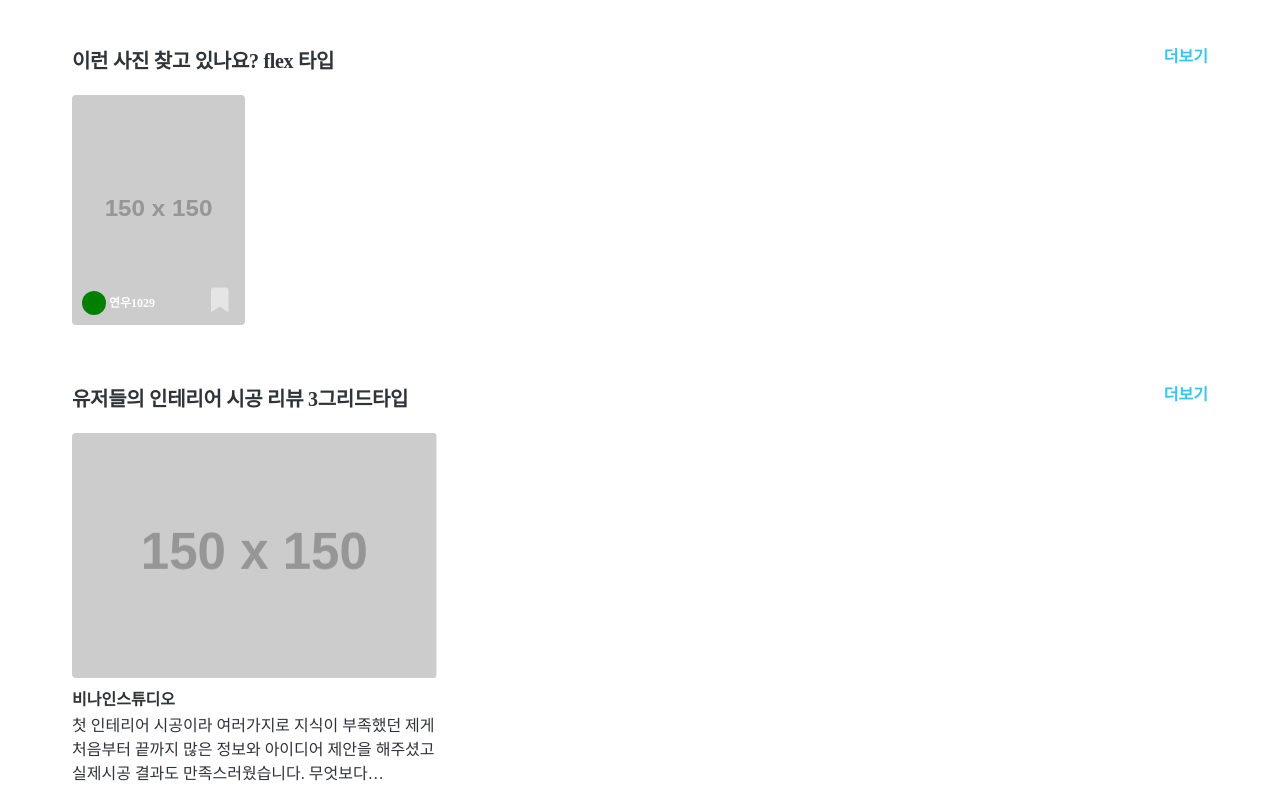
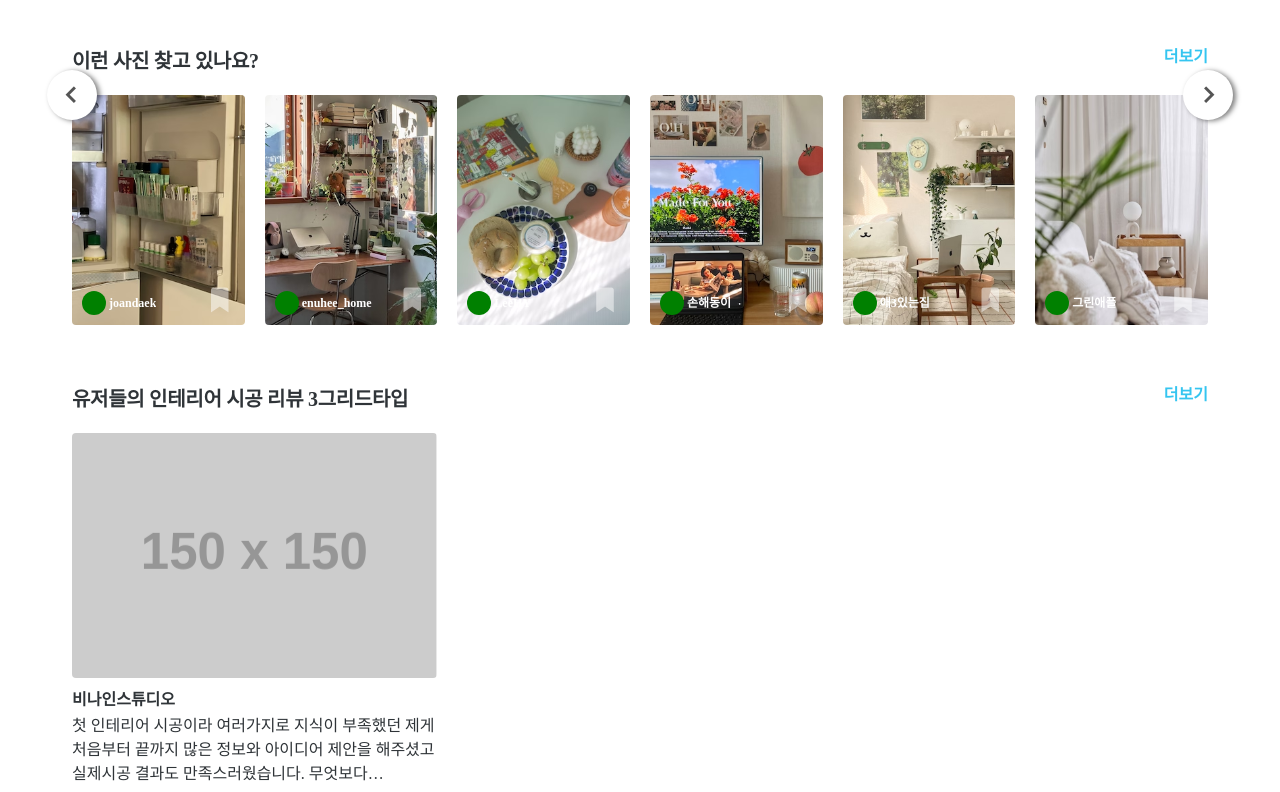
Before and after one commit to dbwjd7265/portfolio, a plain HTML site: page index.html in a window 1280 px wide. Shown: the part 2659-3451 px from the top of the page. Drawn offline with nearby package versions, Linux system fonts and the light colour scheme; placeholder pictures from the web are drawn by us; some icons are missing.

Commit message:
데이터 이미지 추가

```diff
--- a/index.html
+++ b/index.html
@@ -104,8 +104,12 @@
           </ul>
         </div>
         <div class="event-list">
-          <button class="prev"><i class="bx bx-chevron-left"></i></button>
-          <button class="next"><i class="bx bx-chevron-right"></i></button>
+          <button class="prev btn-default">
+            <i class="bx bx-chevron-left"></i>
+          </button>
+          <button class="next btn-default">
+            <i class="bx bx-chevron-right"></i>
+          </button>
         </div>
       </section>
       <section class="icon-link"></section>
@@ -158,36 +162,26 @@
             <h3 class="">오늘의 딜 flex 타입</h3>
             <a href="" class="more">더보기</a>
           </div>
-          <div class="section-list flex">
-
-          </div>
+          <div class="section-list flex"></div>
         </div>
       </section>
 
       <!-- 이런 사진 찾고 있나요? -->
       <section class="photo">
         <div class="section-title">
-          <h3 class="">이런 사진 찾고 있나요?  flex 타입</h3>
+          <h3 class="">이런 사진 찾고 있나요?</h3>
           <a href="" class="more">더보기</a>
         </div>
-        <div class="section-list flex">
-          <article>
-            <a href="">
-              <div
-                class="img"
-                style="
-                  background-image: url('https://via.placeholder.com/150');
-                  height: 230px;
-                "
-              >
-                <div class="user-id">
-                  <span class="user-img" style=""></span>
-                  <span class="user-name">연우1029</span>
-                </div>
-                <span class="mark"><i class="bx bxs-bookmark"></i></span>
-              </div>
-            </a>
-          </article>
+        <div class="btn-box">
+          <button class="prev btn-default">
+            <i class="bx bx-chevron-left"></i>
+          </button>
+          <button class="next btn-default">
+            <i class="bx bx-chevron-right"></i>
+          </button>
+        </div>
+        <div>
+          <div class="section-list flex"></div>
         </div>
       </section>
 
@@ -225,7 +219,7 @@
       <!-- 오늘의 기획전 -->
       <section class="today-plan">
         <div class="section-title">
-          <h3 class="">오늘의 기획전  flex 타입</h3>
+          <h3 class="">오늘의 기획전 flex 타입</h3>
           <a href="" class="more">더보기</a>
         </div>
         <div class="section-list flex">
@@ -266,7 +260,9 @@
                 class="img"
                 style="background-image: url('https://via.placeholder.com/150')"
               >
-                <span class="rank-mark"><i class="bx bxs-bookmark"><span>1</span></i></span>
+                <span class="rank-mark"
+                  ><i class="bx bxs-bookmark"><span>1</span></i></span
+                >
                 <span class="mark"><i class="bx bxs-bookmark"></i></span>
               </div>
               <div class="text">
--- a/public/css/style.css
+++ b/public/css/style.css
@@ -319,7 +319,7 @@ nav span a.on:after {
   position: relative;
 }
 
-.banner .event-list button {
+button.btn-default {
   width: 50px;
   height: 50px;
   border-radius: 50%;
@@ -332,6 +332,11 @@ nav span a.on:after {
   top: calc(50% - 25px);
   transition: all 0.3s;
   opacity: 0;
+  z-index: 8;
+}
+
+button.btn-default i:before {
+  line-height: 50px;
 }
 
 .banner .event-list button.prev {
@@ -340,10 +345,6 @@ nav span a.on:after {
 
 .banner .event-list button.next {
   right: -15px;
-}
-
-.banner .event-list button i:before {
-  line-height: 50px;
 }
 
 .icon-link {
@@ -399,6 +400,9 @@ section {
   cursor: pointer;
   font-size: 16px;
   line-height: 20px;
+}
+.section-list {
+  position: relative;
 }
 
 .section-list.greed4 {
@@ -719,3 +723,26 @@ section {
   top: 9px;
   left: 21px;
 }
+
+/* 이런 사진 찾고 있나요? */
+.photo .section-list {
+  transition:  0.3s ease-in-out;
+}
+.photo .section-list .img {
+  height: 230px;
+}
+.photo .btn-box {
+  height: 100%;
+  position: relative;
+}
+.photo .btn-box button {
+  opacity: 1;
+}
+
+.photo .btn-box button.prev {
+  left: -25px;
+}
+
+.photo .btn-box button.next {
+  right: -25px;
+}
--- a/public/js/script.js
+++ b/public/js/script.js
@@ -167,3 +167,29 @@ fetch(
       todayDealList.insertAdjacentHTML("beforeend", todayDeal);
     }
   });
+
+//이런 사진을 찾고 있나요?
+fetch(
+  "https://raw.githubusercontent.com/dbwjd7265/portfolio/dev/public/js/photo_data.json"
+)
+  .then((response) => response.json())
+  .then((photo) => {
+    const photoList = document.querySelector(".photo .section-list");
+    for (i = 0; i < photo.length; i++) {
+      let photoArt = `
+      <article>
+        <a href="">
+          <div class="img" style=" background-image: url('./public/img/${photo[i].img}');">
+            <div class="user-id">
+              <span class="user-img" style=""></span>
+              <span class="user-name">${photo[i].user}</span>
+            </div>
+            <span class="mark"><i class="bx bxs-bookmark"></i></span>
+          </div>
+        </a>
+      </article>`;
+      photoList.insertAdjacentHTML("beforeend", photoArt);
+    }
+  });
+
+  //유저들의 인테리어 시공 리뷰
```
Also changed, not shown: public/js/plan_data.json (added, +37 -0 lines), public/js/review_data.json (added, +17 -0 lines), public/img/plan_00.avif (added), public/img/plan_01.avif (added), public/img/plan_02.avif (added), public/img/plan_03.avif (added), public/img/plan_04.avif (added), public/img/plan_05.avif (added), public/img/plan_06.avif (added).
